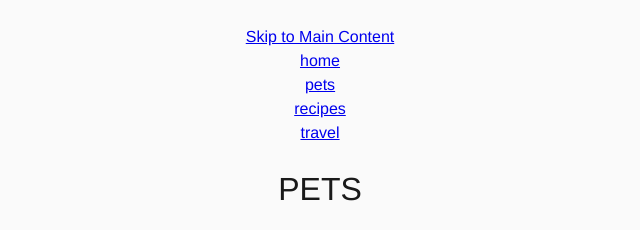
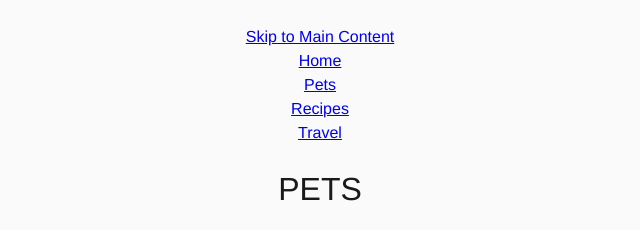
Before and after one commit to alyssrod/ccp_desktopv_w24, a plain HTML site: page pets.html in a window 1280 px wide. Shown: the top 230 px of the page, 320-960 px from the left. Drawn offline with Linux system fonts and the light colour scheme.

Commit message:
Update pets.html

```diff
--- a/pets.html
+++ b/pets.html
@@ -12,10 +12,10 @@
         <a href="#main-content" class="offpage">Skip to Main Content</a>
         <nav>
             <ul>
-                <li><a href="index.html">home</a></li>
-                <li><a href="pets.html" class="active">pets</a></li>
-                <li><a href="recipes.html">recipes</a></li>
-                <li><a href="travel.html">travel</a></li>
+                <li><a href="index.html">Home</a></li>
+                <li><a href="pets.html" class="active">Pets</a></li>
+                <li><a href="recipes.html">Recipes</a></li>
+                <li><a href="travel.html">Travel</a></li>
             </ul>
         </nav>
         <!--  <h1>Week Two discussion</h1> -->
```
